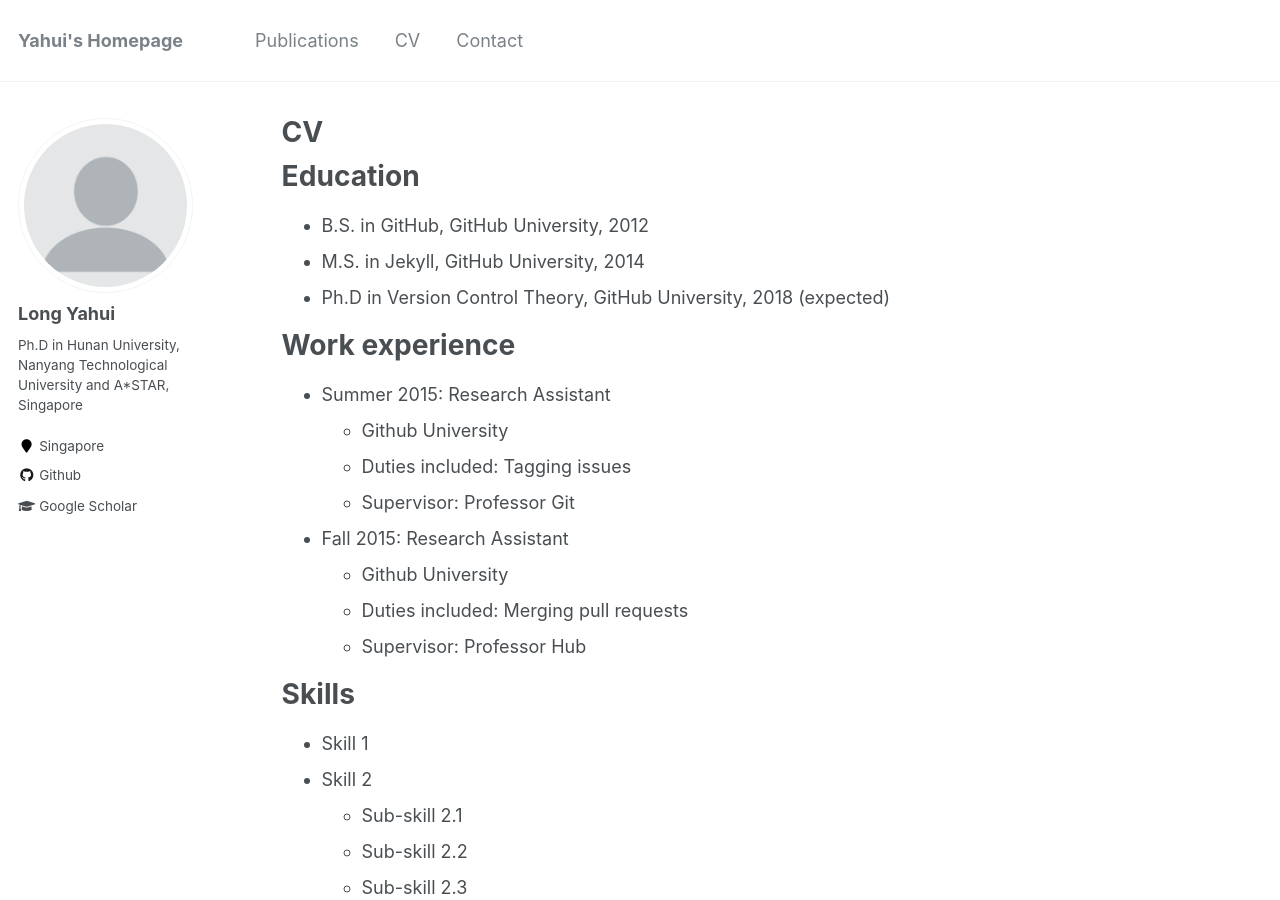
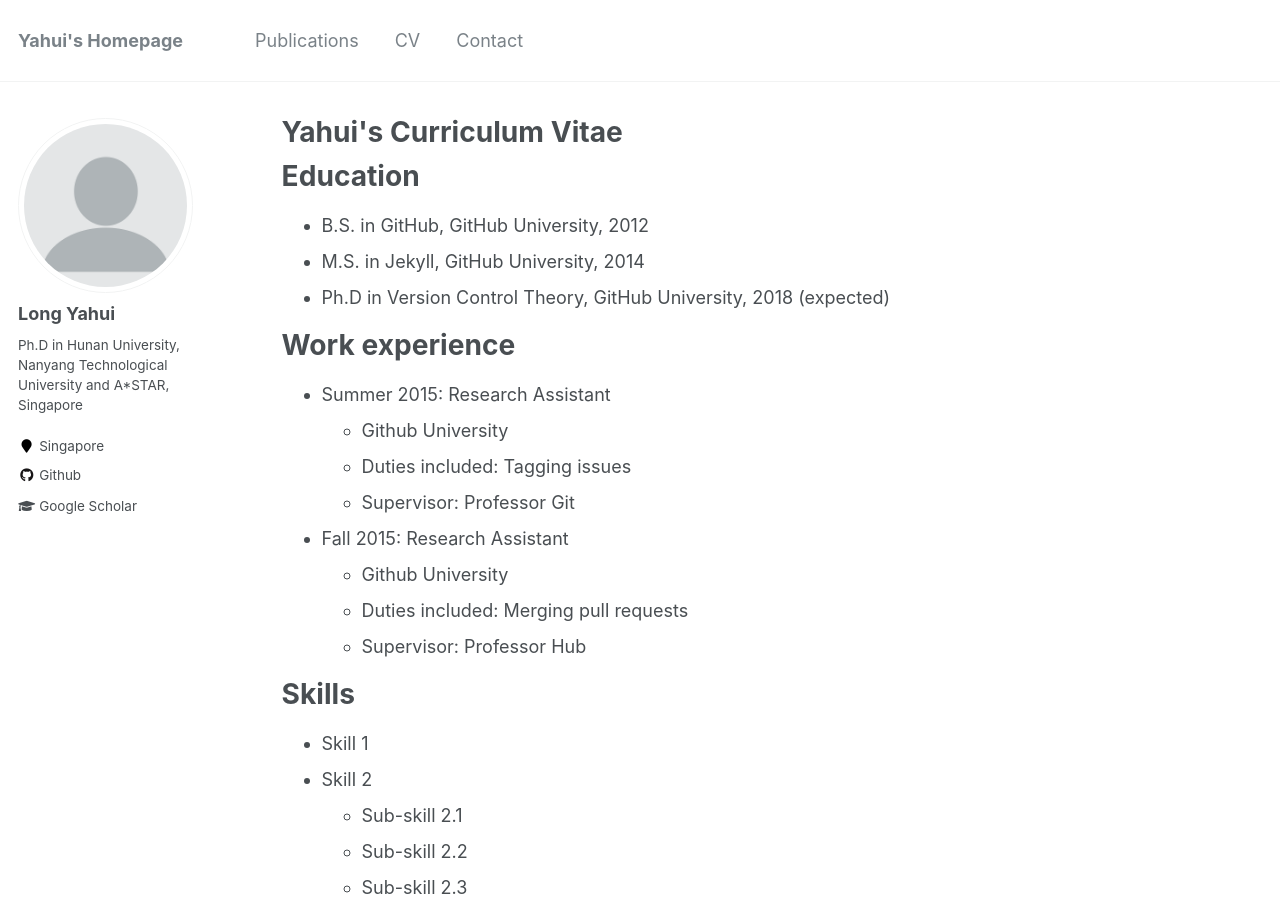
Before and after one commit to longyahui/Home, a Jekyll site: the page built from _pages/cv.md, in a window 1280 px wide and 900 px high. Built offline with Jekyll 4.4.1, drawn with Linux system fonts in a browser that asks for light colours.

Commit message:
Update cv.md

```diff
--- a/_pages/cv.md
+++ b/_pages/cv.md
@@ -1,6 +1,6 @@
 ---
 layout: archive
-title: "CV"
+title: "Yahui's Curriculum Vitae"
 permalink: /cv/
 author_profile: true
 redirect_from:
```
